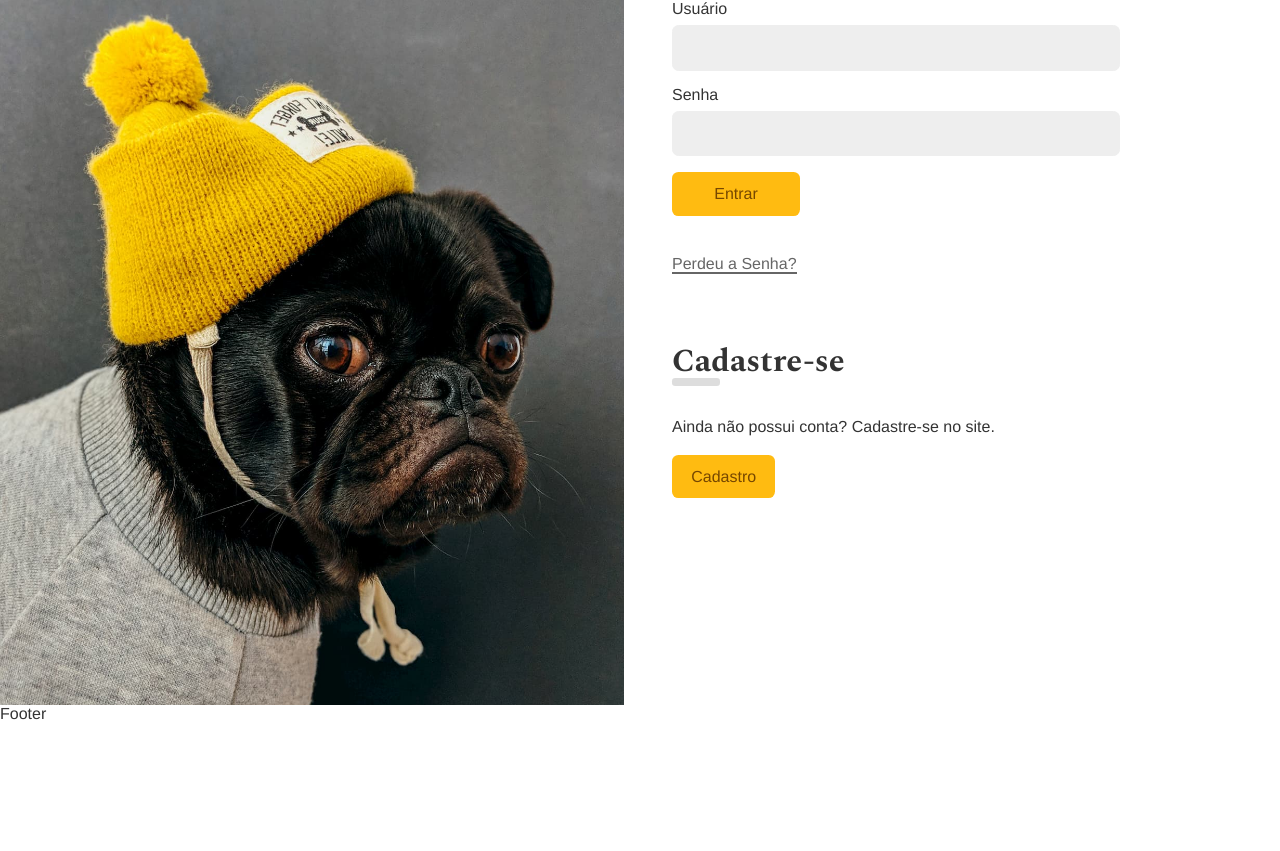
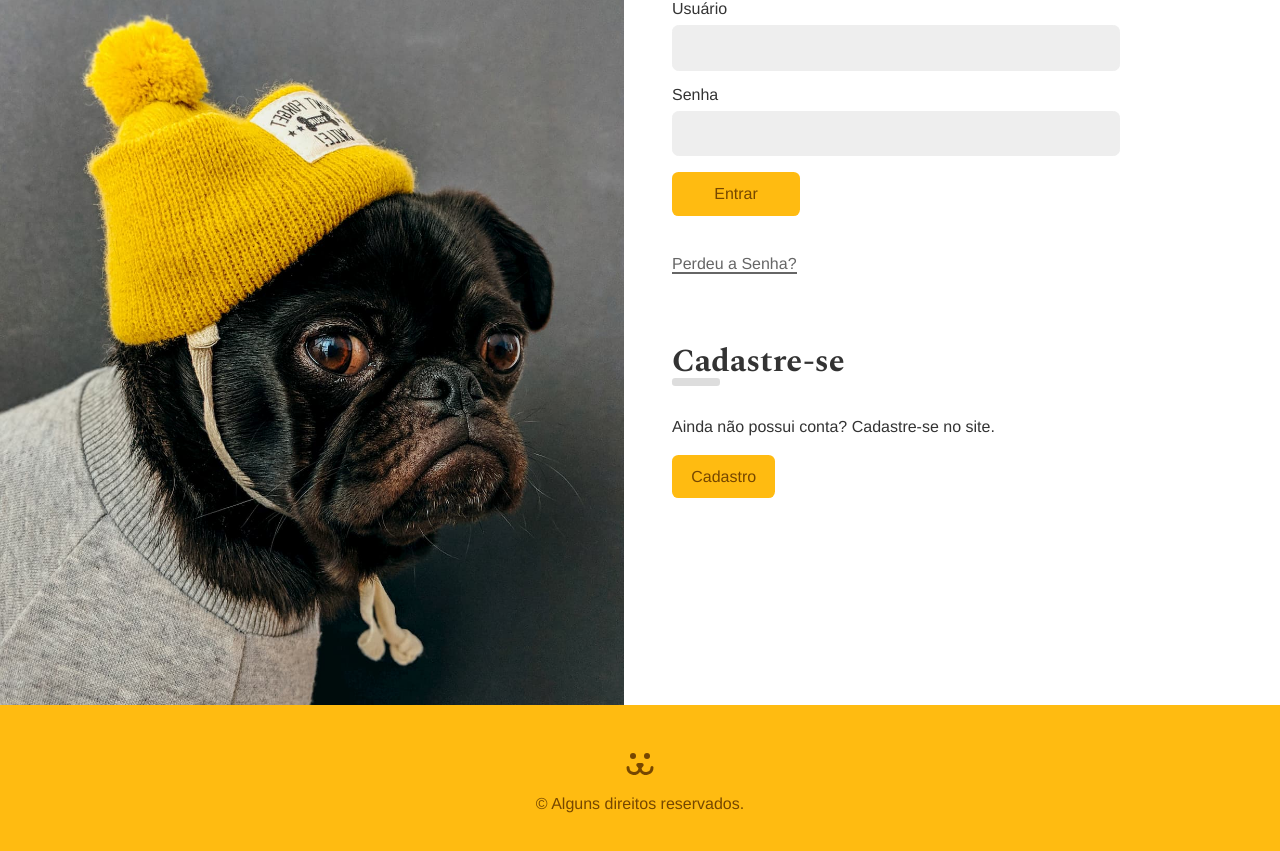
Before and after one commit to guilhermebarrosdev/Dogs, a React (Create React App) app: page /login in a window 1280 px wide. Shown: the part 159-1010 px from the top of the page. Before the commit the page ends 882 px from the top, so only its background shows below. Built offline with nearby package versions, Linux system fonts and the light colour scheme.

Commit message:
:sparkles: Add content footer with css

```diff
--- a/src/App.css
+++ b/src/App.css
@@ -90,3 +90,13 @@
     transform: initial;
   }
 }
+
+.app {
+  display: flex;
+  flex-direction: column;
+  min-height: calc(100vh + 10rem);
+}
+
+.app-body {
+  flex: 1;
+}
--- a/src/App.js
+++ b/src/App.js
@@ -14,10 +14,11 @@
 
 function App() {
   return (
-    <div>
+    <div className="app">
       <BrowserRouter>
         <UserStorage>
           <Header />
+          <main className="app-body">
             <Routes>
               <Route path="/" element={<Home />} />
               <Route path="login/*" element={<Login />} />
@@ -26,6 +27,7 @@
               <Route path="perfil/:user" element={<UserProfile />} />
               <Route path="*" element={<NotFound />} />
             </Routes>
+          </main>
           <Footer />
         </UserStorage>
       </BrowserRouter>
--- a/src/Components/Footer.js
+++ b/src/Components/Footer.js
@@ -1,8 +1,14 @@
 import React from 'react';
 import styles from './Footer.module.css';
+import { ReactComponent as Dogs } from '../Assets/dogs-footer.svg';
 
 const Footer = () => {
-  return <div className={styles.footer}>Footer</div>;
+  return (
+    <footer className={styles.footer}>
+      <Dogs />
+      <p>© Alguns direitos reservados.</p>
+    </footer>
+  );
 };
 
 export default Footer;
--- a/src/Components/Footer.module.css
+++ b/src/Components/Footer.module.css
@@ -0,0 +1,11 @@
+.footer {
+  background: #fb1;
+  padding: 3rem 1rem 0 1rem;
+  height: 10rem;
+  text-align: center;
+  color: #764701;
+}
+
+.footer p {
+  margin-top: 1rem;
+}
```
Lines whose indentation alone changed are shown as unchanged.
